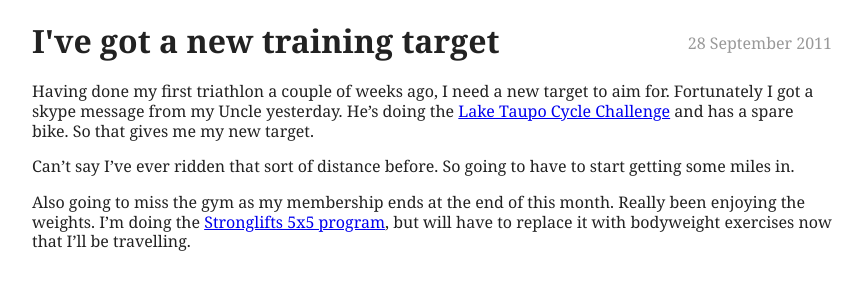
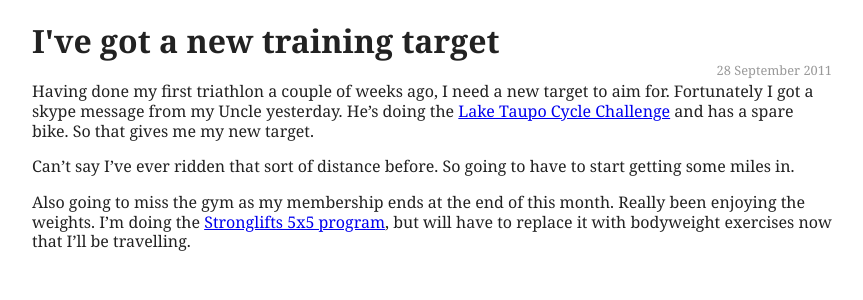
Before and after one commit to hairykiwi/blogtemplate, a Jekyll site: the page built from _posts/2011-09-28-new-training-target.md, in a window 1280 px wide. Shown: the top 300 px of the page, without its empty margins (208-1071 px from the left). Built offline with Jekyll 4.4.1, drawn with Linux system fonts in a browser that asks for light colours.

Commit message:
tweaked postdate css

```diff
--- a/css/davebeer.css
+++ b/css/davebeer.css
@@ -69,7 +69,7 @@ td { vertical-align: top; }
 
 body { font-family: Georgia, Serif; background-color: #fff; font-size: 16px;}
 #container {max-width:800px; margin: 0 auto;text-align:left;}
-.postdate {color: #999; float:right; margin-top: -3em;}
+.postdate {color: #999; float:right; margin-top: -1.5em; font-size: 0.8em;}
 .related ul {list-style-type: none; margin: 0; padding: 0;}
 .related ul li span {float:right;}
 
```
